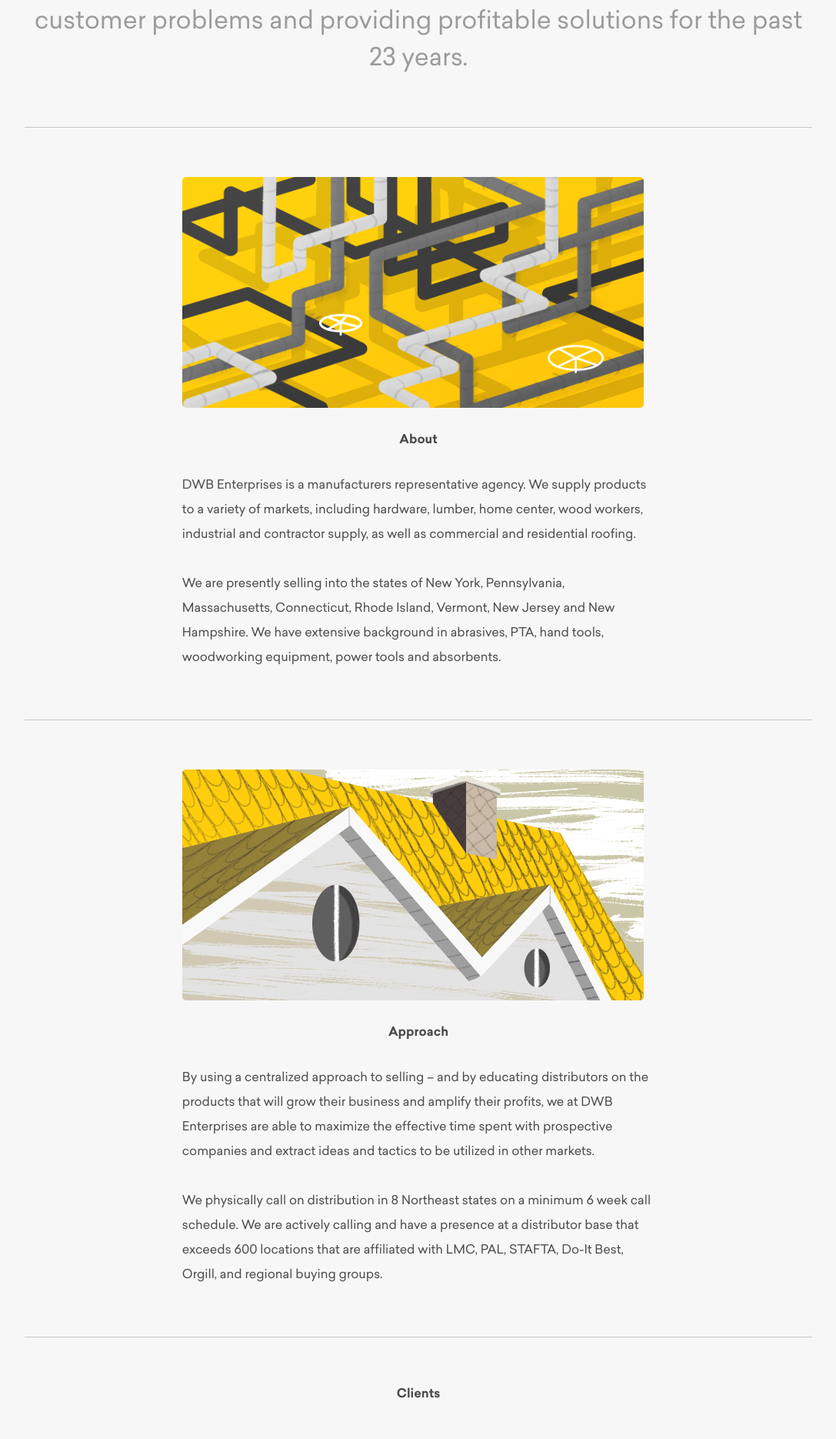
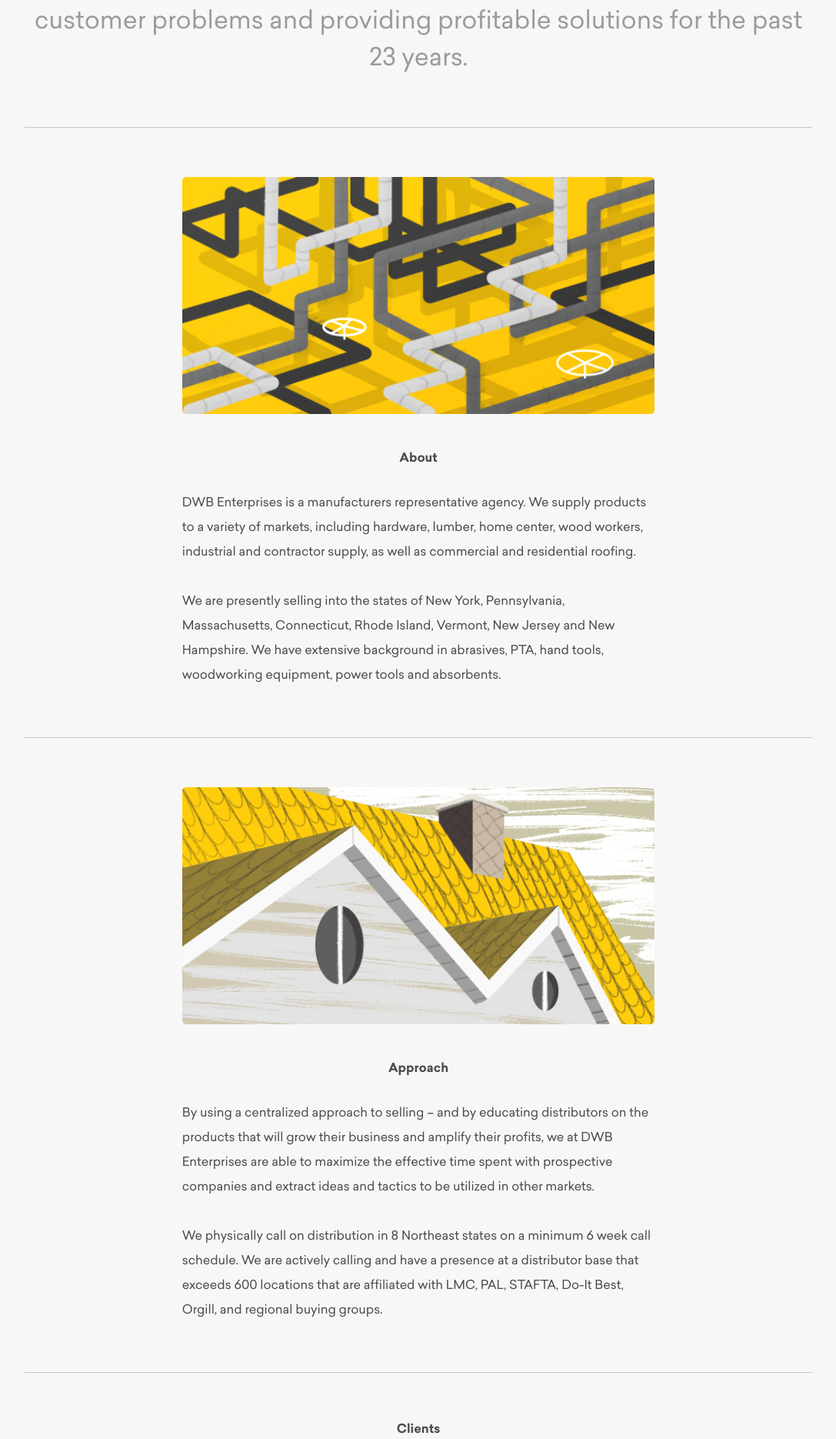
Before and after one commit to geoffbrown/dwbenterprises, a Jekyll site: the page built from index.html, in a window 1280 px wide. Shown: the part 659-2529 px from the top of the page at 77% size, without its empty margins (96-1183 px from the left). Built offline with Jekyll 4.4.1, drawn with Linux system fonts in a browser that asks for light colours; some web fonts are replaced.

Commit message:
mixed img display for bigger monitors

```diff
--- a/css/main.css
+++ b/css/main.css
@@ -124,8 +124,9 @@
 }
 .content_area img {
     max-width: 100%;
+    width: 100%;
     display: block;
-
+    margin: 0 0 3em 0;
     border-top-left-radius: 5px;
     border-top-right-radius: 5px;
     border-bottom-left-radius: 5px;
```
